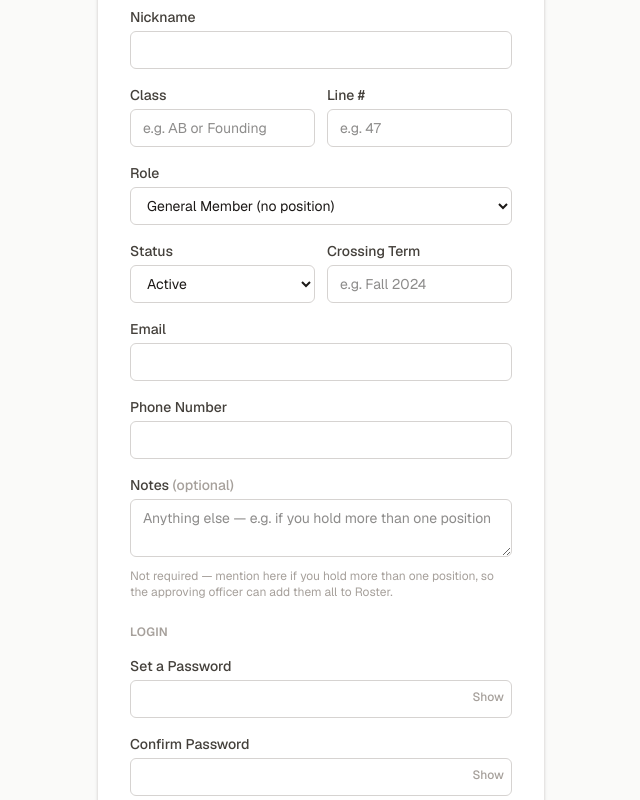
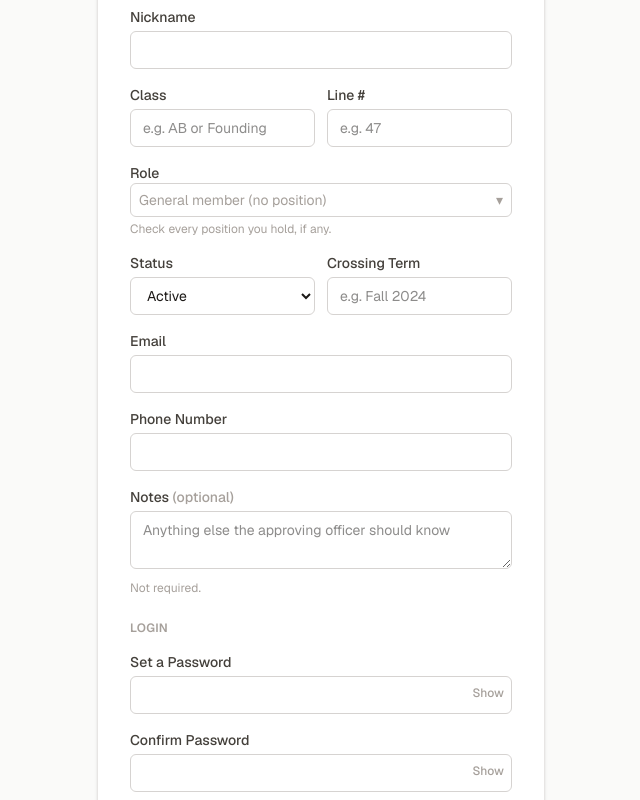
Before and after one commit to Google-girly/sunniesite, a Next.js app: page /signup in a window 1280 px wide. Shown: the part 394-1194 px from the top of the page, without its empty margins (319-959 px from the left). Built offline with nearby package versions, Linux system fonts and the light colour scheme.

Commit message:
multiple choice sign up

```diff
--- a/app/(app)/officers/OfficersClient.tsx
+++ b/app/(app)/officers/OfficersClient.tsx
@@ -1,67 +1,15 @@
 "use client";
 
-import { useEffect, useRef, useState } from "react";
+import { useState } from "react";
 import type { Member } from "@/app/generated/prisma/client";
-import { OFFICER_POSITIONS } from "@/lib/positions";
 import { parseRoles } from "@/lib/roster";
 import { confirmDelete } from "@/lib/confirmDelete";
 import { PasswordInput } from "@/components/PasswordInput";
+import { RoleDropdown } from "@/components/RoleDropdown";
 
 async function parseError(res: Response): Promise<string> {
   const data = await res.json().catch(() => null);
   return data?.error ?? "Something went wrong. Please try again.";
-}
-
-// Same multi-select-checkboxes-in-a-dropdown pattern Roster used to
-// have inline — moved here since position assignment is now
-// President-only and lives only on this page.
-function RoleDropdown({ value, onChange }: { value: string[]; onChange: (roles: string[]) => void }) {
-  const [open, setOpen] = useState(false);
-  const containerRef = useRef<HTMLDivElement>(null);
-
-  useEffect(() => {
-    if (!open) return;
-    function handleClickOutside(e: MouseEvent) {
-      if (containerRef.current && !containerRef.current.contains(e.target as Node)) setOpen(false);
-    }
-    document.addEventListener("mousedown", handleClickOutside);
-    return () => document.removeEventListener("mousedown", handleClickOutside);
-  }, [open]);
-
-  function toggleRole(role: string) {
-    onChange(value.includes(role) ? value.filter((r) => r !== role) : [...value, role]);
-  }
-
-  return (
-    <div ref={containerRef} className="relative">
-      <button
-        type="button"
-        onClick={() => setOpen((prev) => !prev)}
-        className="flex w-full min-w-64 items-center justify-between rounded-md border border-stone-300 bg-white px-2 py-1.5 text-left text-sm focus:border-burgundy-400 focus:outline-none focus:ring-1 focus:ring-burgundy-400"
-      >
-        <span className={value.length > 0 ? "text-stone-900" : "text-stone-400"}>
-          {value.length > 0 ? value.join(", ") : "General member"}
-        </span>
-        <span className="ml-2 shrink-0 text-stone-400">▾</span>
-      </button>
-
-      {open && (
-        <div className="absolute z-20 mt-1 max-h-60 w-full min-w-64 overflow-y-auto rounded-md border border-stone-200 bg-white py-1 shadow-lg">
-          {OFFICER_POSITIONS.map((role) => (
-            <label key={role} className="flex cursor-pointer items-center gap-2 px-3 py-1.5 text-sm hover:bg-stone-50">
-              <input
-                type="checkbox"
-                checked={value.includes(role)}
-                onChange={() => toggleRole(role)}
-                className="h-4 w-4 rounded border-stone-300 text-burgundy-600 focus:ring-burgundy-400"
-              />
-              {role}
-            </label>
-          ))}
-        </div>
-      )}
-    </div>
-  );
 }
 
 // Email an invite (the /signup link + chapter password) to whoever's
--- a/app/api/auth/signup/route.ts
+++ b/app/api/auth/signup/route.ts
@@ -1,11 +1,10 @@
 import { NextResponse } from "next/server";
 import { prisma } from "@/lib/prisma";
 import { hashPassword } from "@/lib/auth";
-import { isMemberStatus } from "@/lib/roster";
+import { isMemberStatus, serializeRoles } from "@/lib/roster";
 import { OFFICER_POSITIONS } from "@/lib/positions";
 
 const EMAIL_RE = /^[^\s@]+@[^\s@]+\.[^\s@]+$/;
-const GENERAL_MEMBER_ROLE = "__none__"; // signup form's dropdown value for "no position"
 
 // Self-service account creation (Aug 2026, reworked from an earlier
 // "claim a Roster row the President already added" design on request —
@@ -22,9 +21,11 @@ const GENERAL_MEMBER_ROLE = "__none__"; // signup form's dropdown value for "no
 // approved signup already IS a complete Roster row rather than needing
 // an officer to backfill it afterward — same fields/validation Roster's
 // own "Add Member" form uses (app/(app)/roster/RosterClient.tsx), just
-// self-reported. Notes stays optional — a free-text catch-all, mainly
-// meant for "I hold position(s) X/Y" if Role's single-select isn't
-// enough, for the approving officer to reconcile onto Roster.
+// self-reported. Role is multi-select (Aug 2026, same
+// components/RoleDropdown.tsx Manage Officers & Logins uses) — required
+// in the sense that the field must be actively answered, satisfied by
+// picking zero positions ("General member"), same as everywhere else
+// role gets edited. Notes stays optional, a free-text catch-all.
 //
 // No session cookie is set here — unlike the old design, signing up
 // doesn't log her in, since there's nothing to log her into yet.
@@ -46,7 +47,9 @@ export async function POST(request: Request) {
   const memberClass = typeof body?.class === "string" ? body.class.trim() : "";
   const crossingNumberRaw = typeof body?.crossingNumber === "string" ? body.crossingNumber.trim() : "";
   const nickname = typeof body?.nickname === "string" ? body.nickname.trim() : "";
-  const role = typeof body?.role === "string" ? body.role.trim() : "";
+  const roles: string[] = Array.isArray(body?.roles)
+    ? body.roles.filter((r: unknown): r is string => typeof r === "string")
+    : [];
   const status = typeof body?.status === "string" ? body.status.trim() : "";
   const crossingTerm = typeof body?.crossingTerm === "string" ? body.crossingTerm.trim() : "";
   const notes = typeof body?.notes === "string" ? body.notes.trim() : "";
@@ -67,10 +70,7 @@ export async function POST(request: Request) {
   if (!nickname) {
     return NextResponse.json({ error: "Nickname is required." }, { status: 400 });
   }
-  if (!role) {
-    return NextResponse.json({ error: "Select a Role — pick \"General Member\" if you don't hold a position." }, { status: 400 });
-  }
-  if (role !== GENERAL_MEMBER_ROLE && !(OFFICER_POSITIONS as readonly string[]).includes(role)) {
+  if (roles.some((r) => !(OFFICER_POSITIONS as readonly string[]).includes(r))) {
     return NextResponse.json({ error: "Invalid Role selected." }, { status: 400 });
   }
   if (!isMemberStatus(status)) {
@@ -114,7 +114,7 @@ export async function POST(request: Request) {
       class: memberClass,
       crossingNumber,
       nickname,
-      role: role === GENERAL_MEMBER_ROLE ? null : role,
+      role: serializeRoles(roles),
       status,
       crossingTerm,
       notes: notes || null,
--- a/app/signup/page.tsx
+++ b/app/signup/page.tsx
@@ -5,9 +5,7 @@ import { useState } from "react";
 import { CHAPTER_ORG_NAME, CHAPTER_LABEL } from "@/lib/chapterConfig";
 import { PasswordInput } from "@/components/PasswordInput";
 import { MEMBER_STATUSES, MEMBER_STATUS_LABELS } from "@/lib/roster";
-import { OFFICER_POSITIONS } from "@/lib/positions";
-
-const GENERAL_MEMBER_ROLE = "__none__";
+import { RoleDropdown } from "@/components/RoleDropdown";
 
 const fieldLabel = "mt-4 block text-sm font-medium text-stone-700";
 const fieldInput =
@@ -20,7 +18,7 @@ export default function SignupPage() {
   const [memberClass, setMemberClass] = useState("");
   const [crossingNumber, setCrossingNumber] = useState("");
   const [nickname, setNickname] = useState("");
-  const [role, setRole] = useState(GENERAL_MEMBER_ROLE);
+  const [roles, setRoles] = useState<string[]>([]);
   const [status, setStatus] = useState<(typeof MEMBER_STATUSES)[number]>("ACTIVE");
   const [crossingTerm, setCrossingTerm] = useState("");
   const [notes, setNotes] = useState("");
@@ -51,7 +49,7 @@ export default function SignupPage() {
         class: memberClass,
         crossingNumber,
         nickname,
-        role,
+        roles,
         status,
         crossingTerm,
         notes,
@@ -75,7 +73,6 @@ export default function SignupPage() {
     memberClass.trim() &&
     crossingNumber.trim() &&
     nickname.trim() &&
-    role &&
     status &&
     crossingTerm.trim() &&
     email &&
@@ -158,17 +155,9 @@ export default function SignupPage() {
               </div>
             </div>
 
-            <label htmlFor="role" className={fieldLabel}>
-              Role
-            </label>
-            <select id="role" value={role} onChange={(e) => setRole(e.target.value)} className={fieldInput}>
-              <option value={GENERAL_MEMBER_ROLE}>General Member (no position)</option>
-              {OFFICER_POSITIONS.map((p) => (
-                <option key={p} value={p}>
-                  {p}
-                </option>
-              ))}
-            </select>
+            <label className={fieldLabel}>Role</label>
+            <RoleDropdown value={roles} onChange={setRoles} emptyLabel="General member (no position)" />
+            <p className="mt-1 text-xs text-stone-400">Check every position you hold, if any.</p>
 
             <div className="mt-4 grid grid-cols-2 gap-3">
               <div>
@@ -220,13 +209,10 @@ export default function SignupPage() {
               value={notes}
               onChange={(e) => setNotes(e.target.value)}
               rows={2}
-              placeholder="Anything else — e.g. if you hold more than one position"
+              placeholder="Anything else the approving officer should know"
               className={fieldInput}
             />
-            <p className="mt-1 text-xs text-stone-400">
-              Not required — mention here if you hold more than one position, so the approving
-              officer can add them all to Roster.
-            </p>
+            <p className="mt-1 text-xs text-stone-400">Not required.</p>
 
             <p className="mt-6 text-xs font-semibold uppercase tracking-wide text-stone-400">Login</p>
 
--- /dev/null
+++ b/components/RoleDropdown.tsx
@@ -0,0 +1,67 @@
+"use client";
+
+import { useEffect, useRef, useState } from "react";
+import { OFFICER_POSITIONS } from "@/lib/positions";
+
+// Multi-select-checkboxes-in-a-dropdown for picking officer position(s)
+// — originally built for Manage Officers & Logins
+// (app/(app)/officers/OfficersClient.tsx), pulled out here (Aug 2026)
+// so /signup can use the exact same picker: "for the roles in sign-up,
+// they should be able to choose multiple."
+export function RoleDropdown({
+  value,
+  onChange,
+  emptyLabel = "General member",
+}: {
+  value: string[];
+  onChange: (roles: string[]) => void;
+  /** Placeholder shown when nothing's selected — "General member" on Officers, "Select position(s)" on Signup. */
+  emptyLabel?: string;
+}) {
+  const [open, setOpen] = useState(false);
+  const containerRef = useRef<HTMLDivElement>(null);
+
+  useEffect(() => {
+    if (!open) return;
+    function handleClickOutside(e: MouseEvent) {
+      if (containerRef.current && !containerRef.current.contains(e.target as Node)) setOpen(false);
+    }
+    document.addEventListener("mousedown", handleClickOutside);
+    return () => document.removeEventListener("mousedown", handleClickOutside);
+  }, [open]);
+
+  function toggleRole(role: string) {
+    onChange(value.includes(role) ? value.filter((r) => r !== role) : [...value, role]);
+  }
+
+  return (
+    <div ref={containerRef} className="relative">
+      <button
+        type="button"
+        onClick={() => setOpen((prev) => !prev)}
+        className="flex w-full min-w-64 items-center justify-between rounded-md border border-stone-300 bg-white px-2 py-1.5 text-left text-sm focus:border-burgundy-400 focus:outline-none focus:ring-1 focus:ring-burgundy-400"
+      >
+        <span className={value.length > 0 ? "text-stone-900" : "text-stone-400"}>
+          {value.length > 0 ? value.join(", ") : emptyLabel}
+        </span>
+        <span className="ml-2 shrink-0 text-stone-400">▾</span>
+      </button>
+
+      {open && (
+        <div className="absolute z-20 mt-1 max-h-60 w-full min-w-64 overflow-y-auto rounded-md border border-stone-200 bg-white py-1 shadow-lg">
+          {OFFICER_POSITIONS.map((role) => (
+            <label key={role} className="flex cursor-pointer items-center gap-2 px-3 py-1.5 text-sm hover:bg-stone-50">
+              <input
+                type="checkbox"
+                checked={value.includes(role)}
+                onChange={() => toggleRole(role)}
+                className="h-4 w-4 rounded border-stone-300 text-burgundy-600 focus:ring-burgundy-400"
+              />
+              {role}
+            </label>
+          ))}
+        </div>
+      )}
+    </div>
+  );
+}
```
Also changed, not shown: 1 other file (tests, documents, lock files or other folders).
